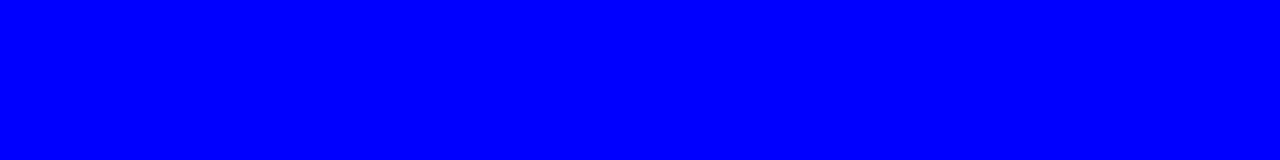
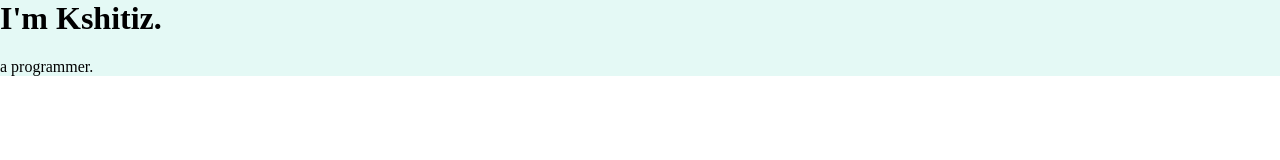
Before and after one commit to Kshitiz-b/Web-Dev, a plain HTML site: page CSS-My Site/index.html in a window 1280 px wide. Drawn offline with Linux system fonts and the light colour scheme.

Commit message:
using ATOM

```diff
--- a/CSS-My Site/css/styles.css
+++ b/CSS-My Site/css/styles.css
@@ -1,3 +1,11 @@
 body {
-  background-color: blue;
+  margin: 0;
 }
+
+h1 {
+  margin-top: 0;
+}
+
+div {
+  background-color: #E4F9F5;
+}
--- a/CSS-My Site/index.html
+++ b/CSS-My Site/index.html
@@ -5,10 +5,17 @@
   <meta charset="utf-8">
   <title>Kshitiz__b</title>
   <link rel="stylesheet" href="css/styles.css">
+  <link rel="icon" href="favicon.ico">
 </head>
 
 <body>
 
+  <div class="">
+    <h1>I'm Kshitiz.</h1>
+    <p>a programmer.</p>
+  </div>
+
+
 </body>
 
 </html>
```
Also changed, not shown: CSS-My Site/favicon.ico (added).
